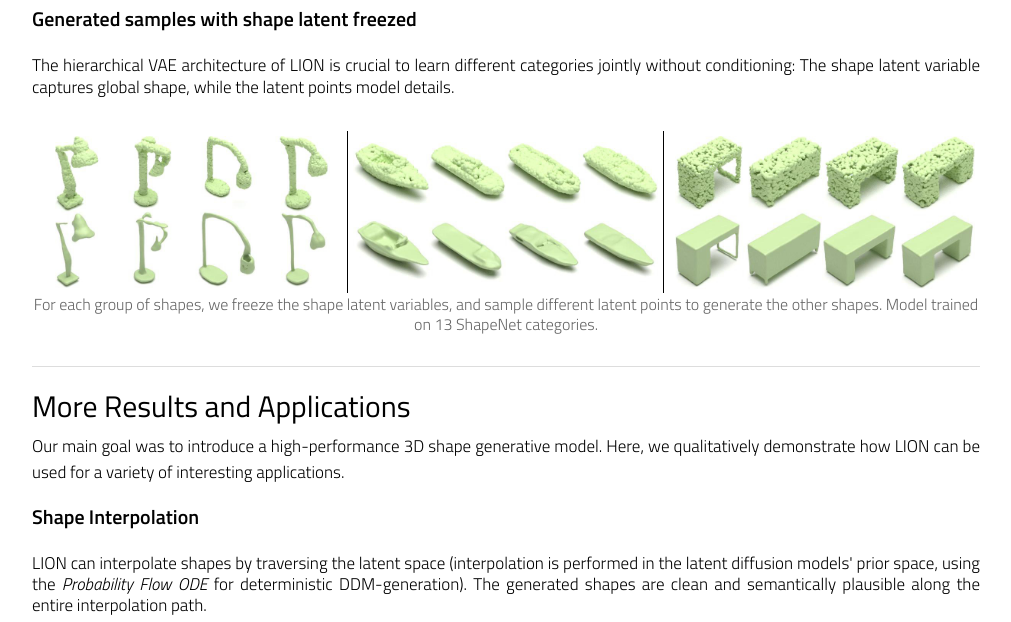
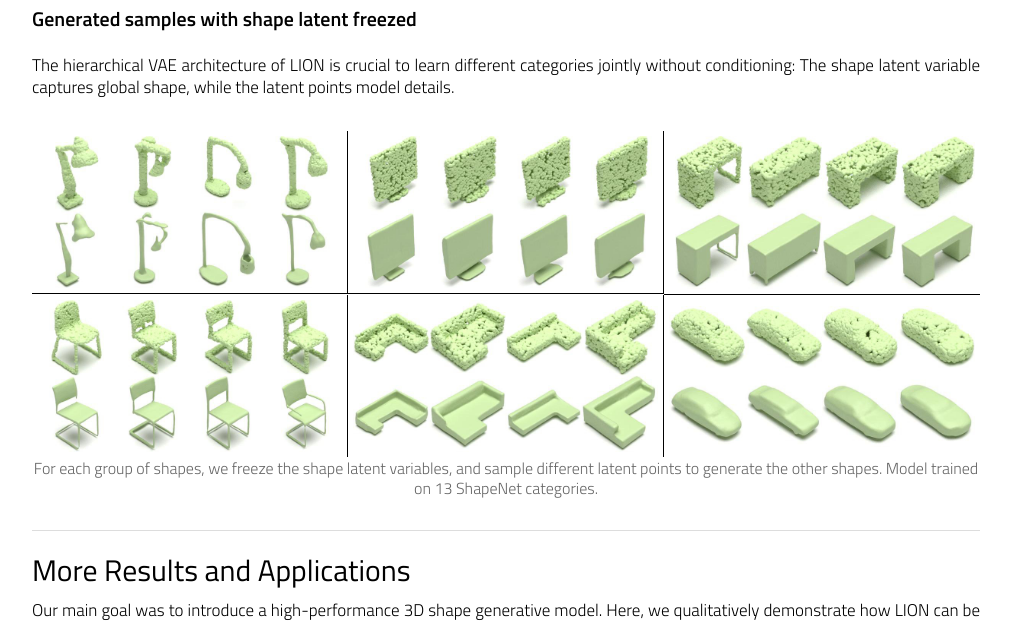
Before and after one commit to nv-tlabs/LION, a plain HTML site: page index.html in a window 1280 px wide. Shown: the part 7795-8417 px from the top of the page, without its empty margins (134-1145 px from the left). Drawn offline with nearby package versions, Linux system fonts and the light colour scheme; a script that the page names is missing.

Commit message:
update freeze global section

```diff
--- a/index.html
+++ b/index.html
@@ -313,6 +313,10 @@ pre {
 .border-right {
     border-right: 1px solid black;
 }
+.border-bottom{
+    border-bottom: 1px solid black;
+}
+
     <style>
         .vertical {
             border-left: 6px solid black;
@@ -655,16 +659,29 @@ pre {
                 </p>
             </div>
             <div class="row">
-                    <div class="column3 border-right">
+                    <div class="column3 border-right  border-bottom">
                         <img width="100%" src="assets/more_interpo/all_freeze/sap_0163_lamp_full.jpg">
                     </div>
 
-                    <div class="column3 border-right">
-                          <img width="100%" src="assets/more_interpo/all_freeze/sap_0000_watercraft_full.jpg">
+                    <div class="column3 border-right border-bottom ">
+                          <img width="100%" src="assets/more_interpo/all_freeze/sap_0093_display_full.jpg">
                     </div>
-                    <div class="column3">
+                    <div class="column3 border-bottom ">
                             <img width="100%" src="assets/more_interpo/all_freeze/sap_0192_table_full.jpg">
                     </div>
+            </div>
+            <div class="row">
+                    <div class="column3 border-right  ">
+                        <img width="100%" src="assets/more_interpo/all_freeze/sap_0198_chair_full.jpg">
+                    </div>
+
+                    <div class="column3 border-right ">
+                          <img width="100%" src="assets/more_interpo/all_freeze/sap_0110_sofa_full.jpg">
+                    </div>
+                    <div class="column3  ">
+                            <img width="100%" src="assets/more_interpo/all_freeze/sap_0002_car_full.jpg">
+                    </div>
+
                     <center>
                         <p class="caption" style="margin-bottom: 24px;"> For each group of shapes, we freeze the shape latent variables, and sample different latent points to generate the other shapes.  Model trained on 13 ShapeNet categories. </p>
                     </center>
```
